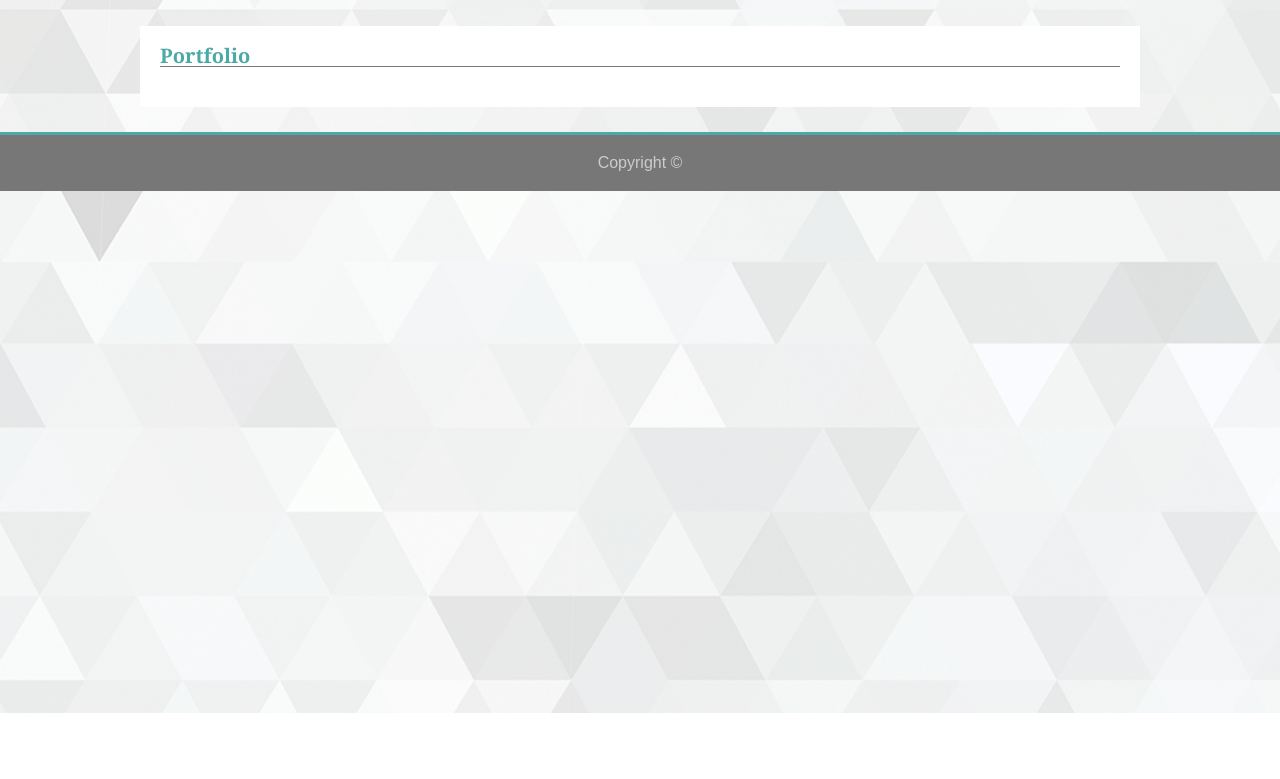
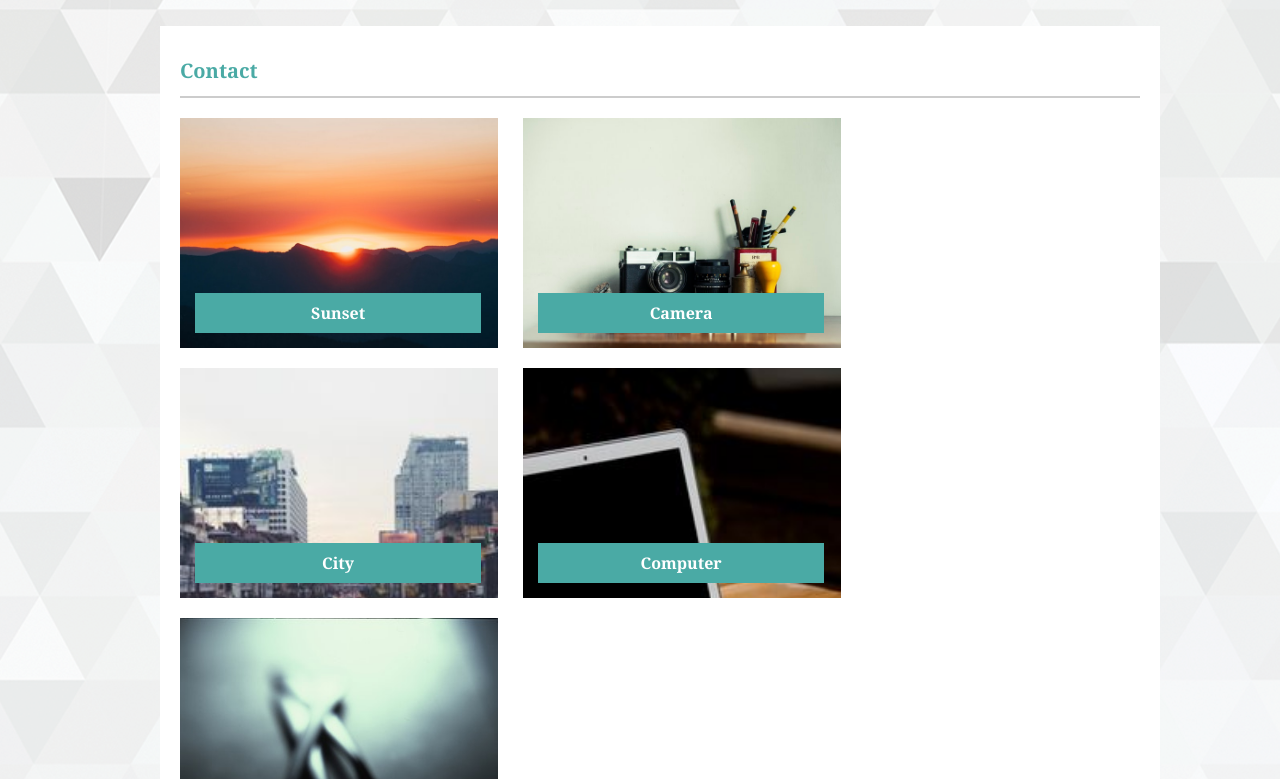
Before and after one commit to akashnandini/Basic-Portfolio, a plain HTML site: page portfolio.html in a window 1280 px wide. Shown: the part 87-866 px from the top of the page. Before the commit the page ends 800 px from the top, so only its background shows below. Drawn offline with Linux system fonts and the light colour scheme.

Commit message:
Basic Portfolio V3

```diff
--- a/assets/css/style.css
+++ b/assets/css/style.css
@@ -48,14 +48,15 @@ section{
     margin: 0 auto;
     background: #ffffff;
     padding: 20px;
+    height:800px;
 
 }
 
 section h2{
     font-size:20px;
-    padding:15px o;
+    padding:15px 0px;
     margin-bottom:20px;
-    border-bottom:1px solid #777777;
+    border-bottom:2px solid #ccc;
 }
 
 nav{
@@ -71,8 +72,8 @@ nav ul li{
 
 nav a{
     font-size: 15px;
-    color: #777777;
-    padding: 5px 20px;
+    color: #ccc;
+    padding: 5px 15px;
     border-right: 1px solid #4aaaa5;
     text-decoration: none;
     text-align: right;
@@ -83,43 +84,43 @@ nav a{
 
 p{
     font-size:16px;
-    margin:0px 15px 15px 0px;
-    line-height: 20px;
+    margin:0px 10px 10px 0px;
+    line-height: 23px;
 }
 
 .image{
     float: left;
     margin:0px 15px 15px 0px;
-    border: 1px solid #777777;
+    border: 1px solid #ccc;
 }
 
 form label{
     font-size: 16px;
     display: block;
     margin-top: 20px;
-    margin-left: 20px;
+
 
 }
 form input,textarea{
-    width: 95%;
+    width: 99%;
     display: block;
     margin-bottom: 20px;
-    margin-left: 20px;
-    border:2 px solid #ccc;
+    font-size: 18px;
+    border:2px solid #ccc;
     padding: 4px;
 
 }
 textarea{
-    height: 100px;
+    height: 200px;
 }
 
 form button{
     background: #4aaaa5;
     color: #ffffff;
     padding: 10px 20px;
-    margin:10px 10px;
+
     font-size: 18px;
-    margin-left: 20px;
+
 }
 
 
@@ -136,3 +137,55 @@ footer{
     color: #ccc;
     margin-top:25px;
 }
+
+.portfolio_image{
+    position: relative;
+    float:left;
+    width:30%;
+    height:200px;
+    margin-bottom: 20px;
+    padding: 15px;
+}
+
+section h4{
+    background: #4aaaa5;
+    color:#ffffff;
+    text-align: center;
+    padding: 12px 0;
+    position: absolute;
+    bottom: 15px;
+    width: 90%;
+}
+
+#image1{
+    background: url(../images/sunset.jpg);
+    background-size: cover;
+    background-repeat: no-repeat;
+
+
+}
+
+#image2{
+    background: url(../images/camera.jpg);
+    background-size: cover;
+    background-repeat: no-repeat;
+    margin-left: 25px;
+}
+
+#image3{
+    background: url(../images/city.jpg);
+    background-size: cover;
+    background-repeat: no-repeat;
+}
+
+#image4{
+    background: url(../images/computer.jpg);
+    background-size: cover;
+    background-repeat: no-repeat;
+    margin-left: 25px;
+}
+#image5{
+    background: url(../images/fork.jpg);
+    background-size: cover;
+    background-repeat: no-repeat;
+}
--- a/portfolio.html
+++ b/portfolio.html
@@ -20,12 +20,30 @@
             </div>
             </header>
 
+            <div class="header-div">
+                <section>
 
-            <section>
-                <h2>Portfolio</h2>
+                <h2>Contact</h2>
 
+                <div class="portfolio_image" id="image1">
+                    <h4>Sunset</h4>
+                </div>
+                <div class="portfolio_image" id="image2">
+                    <h4>Camera</h4>
+                </div>
+                <div class="portfolio_image" id="image3">
+                    <h4>City</h4>
+                </div>
+                <div class="portfolio_image" id="image4">
+                    <h4>Computer</h4>
+                </div>
+                <div class="portfolio_image" id="image5">
+                    <h4>Fork</h4>
+                </div>
 
-            </section>
+                </section>
+
+            </div>
 
 
         <footer class="clear-fix">
```
Also changed, not shown: contact.html (+5 -4 lines), index.html (+1 -1 lines), assets/images/camera.jpg (added), assets/images/city.jpg (added), assets/images/computer.jpg (added), assets/images/fork.jpg (added), assets/images/nature.jpg (added), assets/images/sunset.jpg (added).
